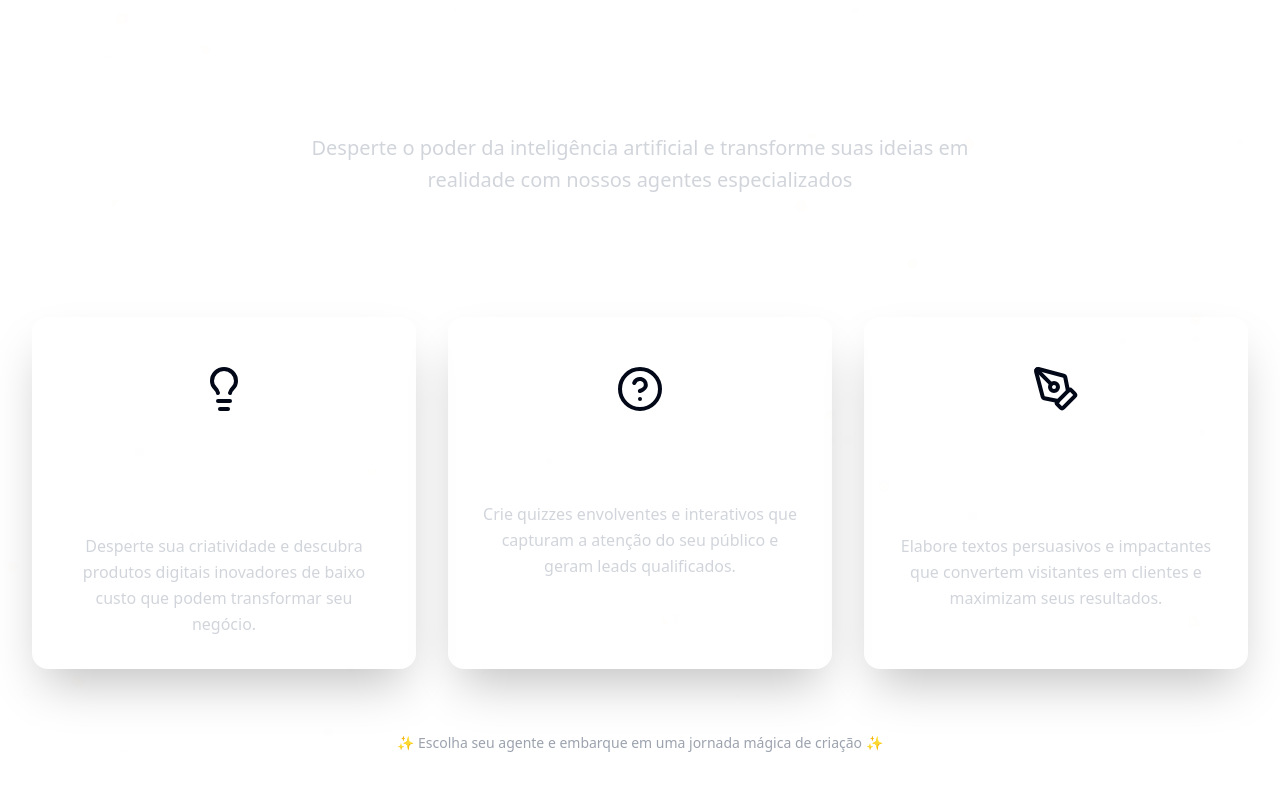
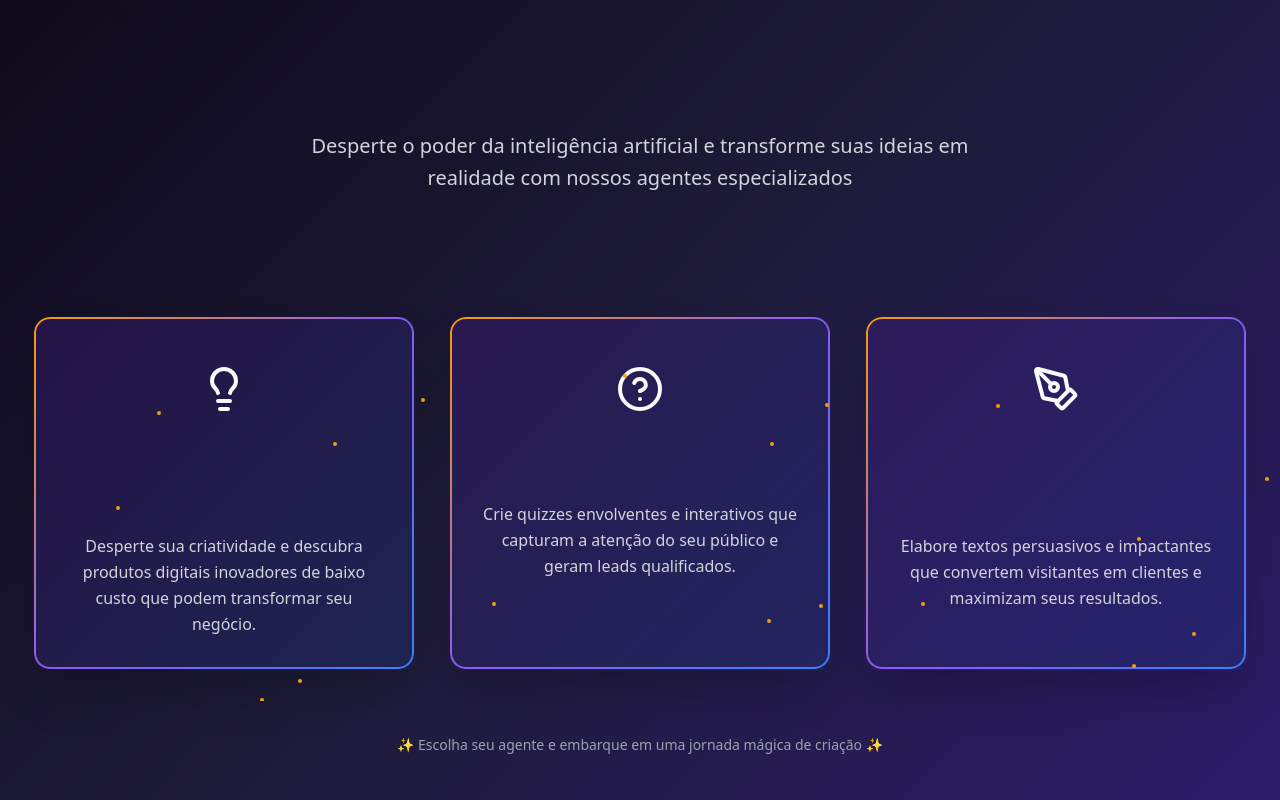
Before and after one commit to adsmarlon/ninja-gpt-marlon, a React (Vite) app: page / in a window 1280 px wide. Built offline with nearby package versions, Linux system fonts and the light colour scheme.

Commit message:
Fix: Apply dark theme
The site was rendering with a white background instead of the intended dark theme. This commit addresses the issue.

```diff
--- a/src/App.tsx
+++ b/src/App.tsx
@@ -11,6 +11,7 @@ const queryClient = new QueryClient();
 const App = () => (
   <QueryClientProvider client={queryClient}>
     <TooltipProvider>
+      <div className="dark">
         <Toaster />
         <Sonner />
         <BrowserRouter>
@@ -20,6 +21,7 @@ const App = () => (
             <Route path="*" element={<NotFound />} />
           </Routes>
         </BrowserRouter>
+      </div>
     </TooltipProvider>
   </QueryClientProvider>
 );
--- a/src/index.css
+++ b/src/index.css
@@ -1,57 +1,10 @@
+
 @tailwind base;
 @tailwind components;
 @tailwind utilities;
 
 @layer base {
   :root {
-    --background: 0 0% 100%;
-    --foreground: 222.2 84% 4.9%;
-
-    --card: 0 0% 100%;
-    --card-foreground: 222.2 84% 4.9%;
-
-    --popover: 0 0% 100%;
-    --popover-foreground: 222.2 84% 4.9%;
-
-    --primary: 222.2 47.4% 11.2%;
-    --primary-foreground: 210 40% 98%;
-
-    --secondary: 210 40% 96.1%;
-    --secondary-foreground: 222.2 47.4% 11.2%;
-
-    --muted: 210 40% 96.1%;
-    --muted-foreground: 215.4 16.3% 46.9%;
-
-    --accent: 210 40% 96.1%;
-    --accent-foreground: 222.2 47.4% 11.2%;
-
-    --destructive: 0 84.2% 60.2%;
-    --destructive-foreground: 210 40% 98%;
-
-    --border: 214.3 31.8% 91.4%;
-    --input: 214.3 31.8% 91.4%;
-    --ring: 222.2 84% 4.9%;
-
-    --radius: 0.5rem;
-
-    --sidebar-background: 0 0% 98%;
-
-    --sidebar-foreground: 240 5.3% 26.1%;
-
-    --sidebar-primary: 240 5.9% 10%;
-
-    --sidebar-primary-foreground: 0 0% 98%;
-
-    --sidebar-accent: 240 4.8% 95.9%;
-
-    --sidebar-accent-foreground: 240 5.9% 10%;
-
-    --sidebar-border: 220 13% 91%;
-
-    --sidebar-ring: 217.2 91.2% 59.8%;
-  }
-
-  .dark {
     --background: 222.2 84% 4.9%;
     --foreground: 210 40% 98%;
 
@@ -87,6 +40,8 @@
     --sidebar-accent-foreground: 240 4.8% 95.9%;
     --sidebar-border: 240 3.7% 15.9%;
     --sidebar-ring: 217.2 91.2% 59.8%;
+
+    --radius: 0.5rem;
   }
 }
 
@@ -97,5 +52,67 @@
 
   body {
     @apply bg-background text-foreground;
+    background: linear-gradient(135deg, #0F0A1A 0%, #1E1B3A 50%, #2D1B69 100%) !important;
+    min-height: 100vh;
+  }
+
+  html {
+    background: #0F0A1A !important;
   }
 }
+
+@layer components {
+  .mystical-card {
+    background: linear-gradient(135deg, rgba(76, 29, 149, 0.3) 0%, rgba(30, 58, 138, 0.3) 100%);
+    border: 2px solid transparent;
+    background-clip: padding-box;
+    position: relative;
+  }
+
+  .mystical-card::before {
+    content: '';
+    position: absolute;
+    top: 0;
+    left: 0;
+    right: 0;
+    bottom: 0;
+    border-radius: inherit;
+    padding: 2px;
+    background: linear-gradient(135deg, #F59E0B, #8B5CF6, #3B82F6);
+    mask: linear-gradient(#fff 0 0) content-box, linear-gradient(#fff 0 0);
+    mask-composite: exclude;
+    -webkit-mask-composite: xor;
+  }
+
+  .floating-particles {
+    position: absolute;
+    width: 100%;
+    height: 100%;
+    pointer-events: none;
+    overflow: hidden;
+  }
+
+  .particle {
+    position: absolute;
+    width: 4px;
+    height: 4px;
+    background: #F59E0B;
+    border-radius: 50%;
+    animation: sparkle 3s ease-in-out infinite;
+  }
+
+  .animate-fade-in {
+    animation: fadeIn 1s ease-out forwards;
+  }
+
+  @keyframes fadeIn {
+    from {
+      opacity: 0;
+      transform: translateY(20px);
+    }
+    to {
+      opacity: 1;
+      transform: translateY(0);
+    }
+  }
+}
```
Lines whose indentation alone changed are shown as unchanged.
